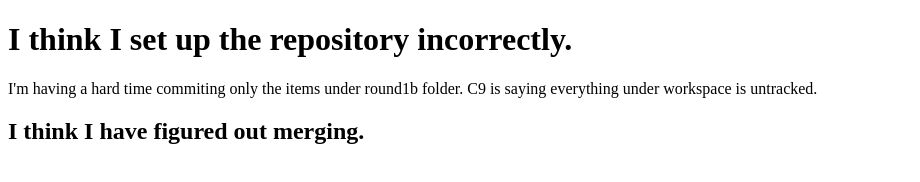
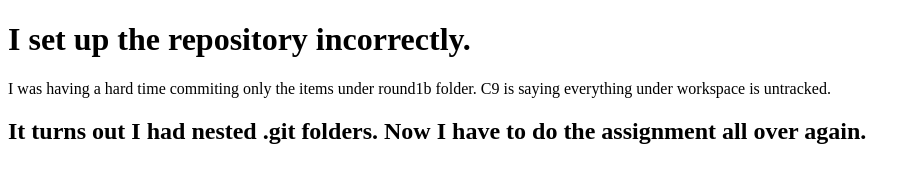
Before and after one commit to lrgeorge27/git_tutorial, a plain HTML site: page index3.html in a window 1280 px wide. Shown: the whole page, without its empty margins (0-920 px from the left). Drawn offline with Linux system fonts and the light colour scheme.

```diff
--- a/index3.html
+++ b/index3.html
@@ -7,8 +7,8 @@
     <title>Confused</title>
 </head>
 <body>
-    <h1>I think I set up the repository incorrectly. </h1>
-    <p>I'm having a hard time commiting only the items under round1b folder. C9 is saying everything under workspace is untracked.</p>
-    <h2>I think I have figured out merging. </h2>
+    <h1> I set up the repository incorrectly. </h1>
+    <p>I was having a hard time commiting only the items under round1b folder. C9 is saying everything under workspace is untracked.</p>
+    <h2>It turns out I had nested .git folders. Now I have to do the assignment all over again. </h2>
 </body>
 </html>
```
